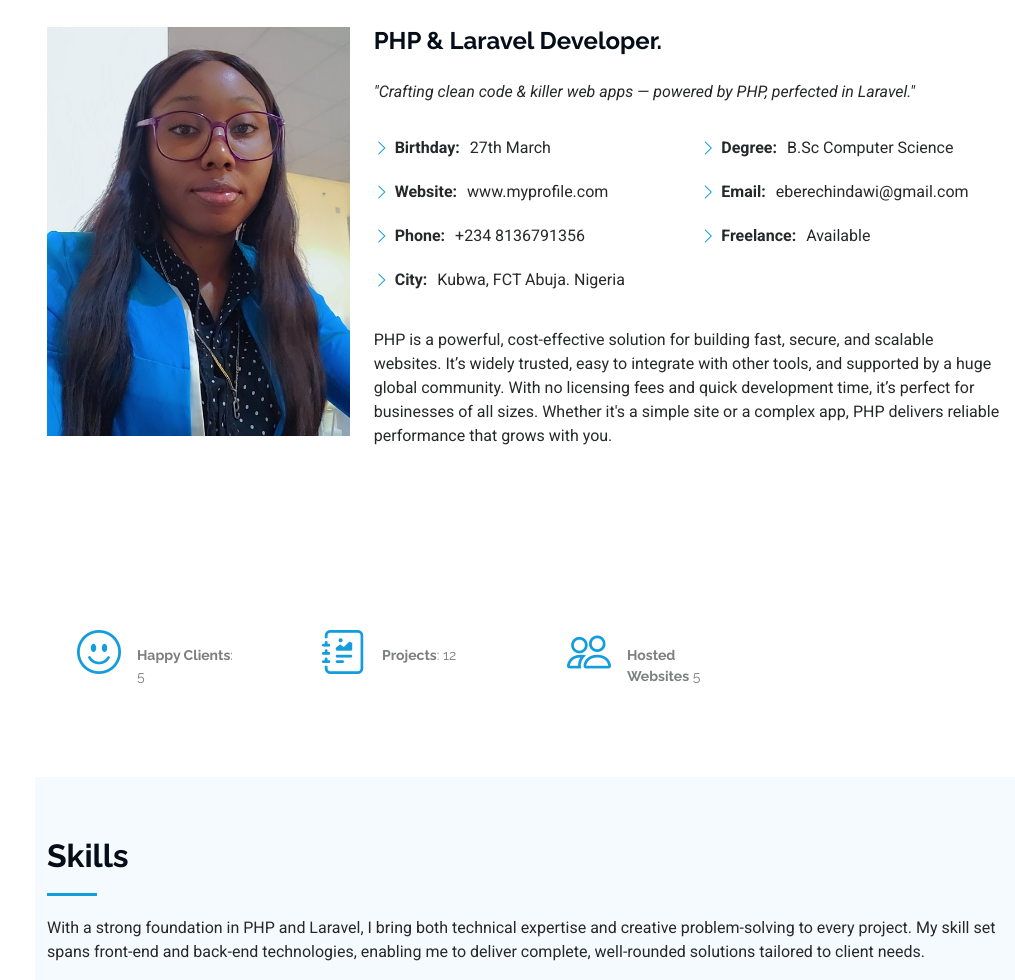
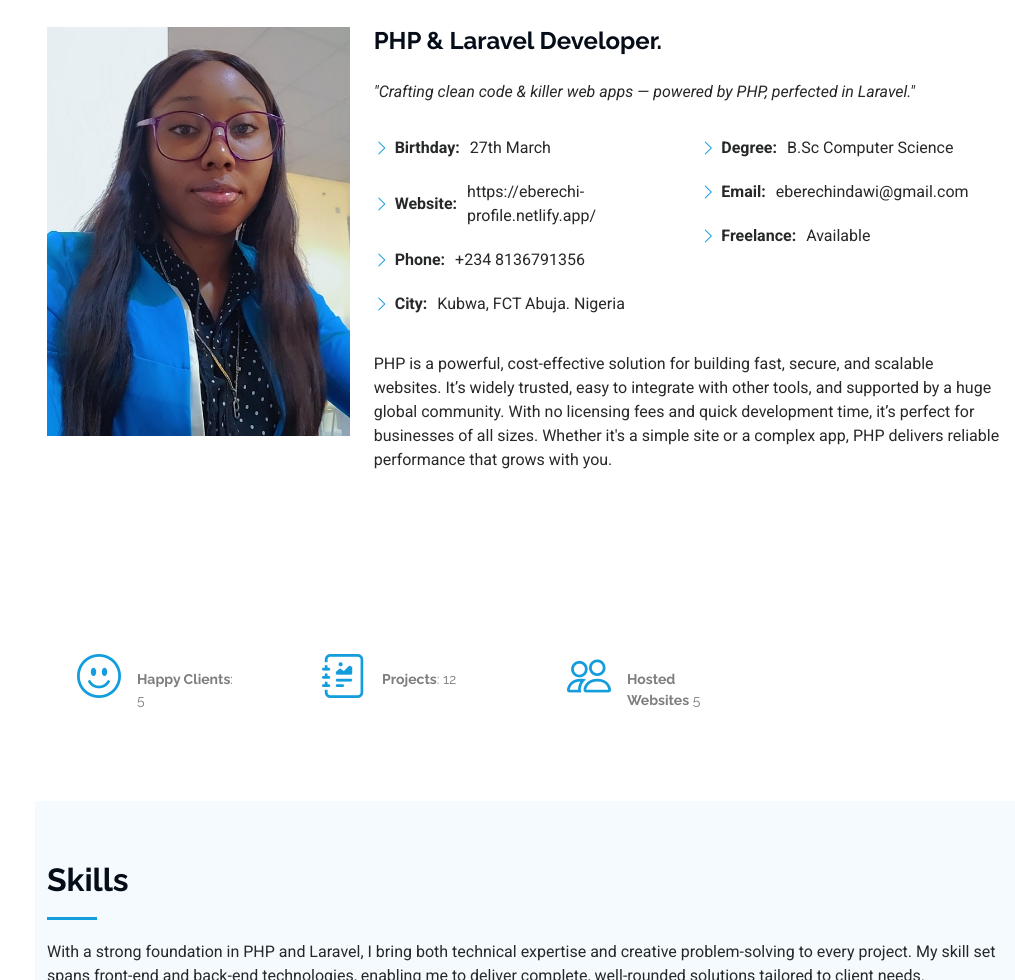
Before and after one commit to ndawiolly/myprofile, a plain HTML site: page index.html in a window 1280 px wide. Shown: the part 1091-2071 px from the top of the page, without its empty margins (265-1280 px from the left). Drawn offline with nearby package versions, Linux system fonts and the light colour scheme; a script that the page names is missing.

Commit message:
website update

```diff
--- a/index.html
+++ b/index.html
@@ -115,7 +115,7 @@
                                   <li><i class="bi bi-chevron-right"></i> <strong>Birthday:</strong> <span>27th
                                           March</span></li>
                                   <li><i class="bi bi-chevron-right"></i> <strong>Website:</strong>
-                                      <span>www.myprofile.com</span></li>
+                                      <span>https://eberechi-profile.netlify.app/</span></li>
                                   <li><i class="bi bi-chevron-right"></i> <strong>Phone:</strong> <span>+234
                                           8136791356</span></li>
                                   <li><i class="bi bi-chevron-right"></i> <strong>City:</strong> <span>Kubwa, FCT
```
